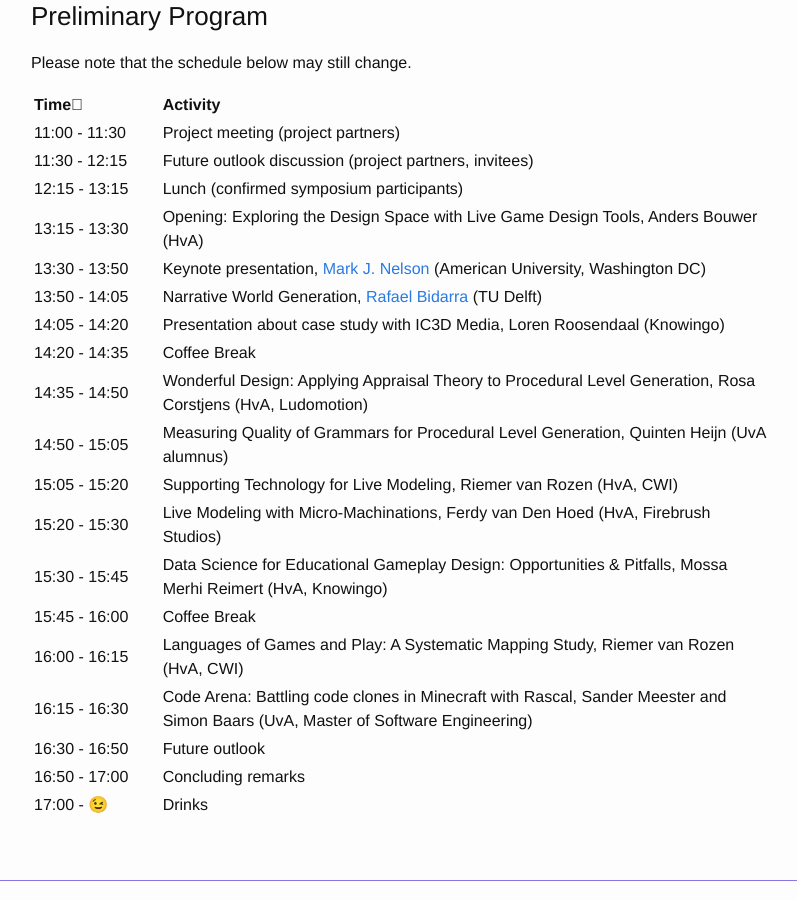
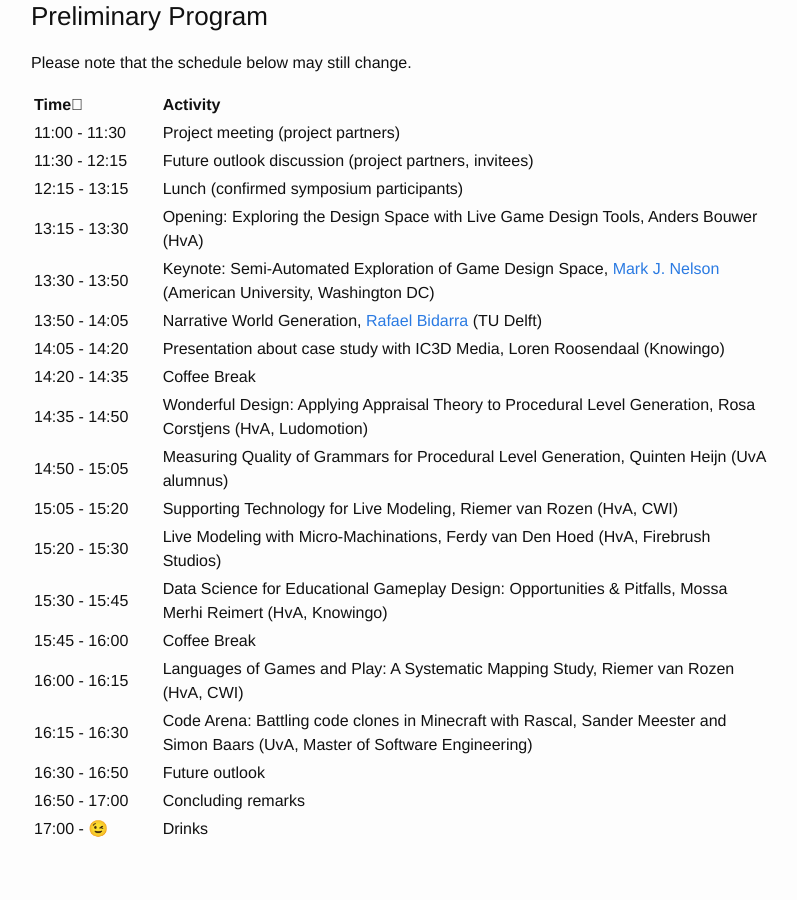
Before and after one commit to LiveGameDesign/LiveGameDesign.github.io, a Jekyll site: the page built from _posts/2019-01-02-Live-Game-Design-Symposium.md, in a window 1280 px wide and 900 px high, scrolled down 928 px. Shown: the whole window, without its empty margins (239-1036 px from the left). Built offline with Jekyll 4.4.1, drawn with Linux system fonts in a browser that asks for light colours; emoji names are drawn with the system emoji font.

Commit message:
added keynote title

```diff
--- a/_posts/2019-01-02-Live-Game-Design-Symposium.md
+++ b/_posts/2019-01-02-Live-Game-Design-Symposium.md
@@ -43,7 +43,7 @@ Please note that the schedule below may still change.
 | 11:30 - 12:15 | Future outlook discussion (project partners, invitees) |
 | 12:15 - 13:15 | Lunch (confirmed symposium participants)               |
 | 13:15 - 13:30 | Opening: Exploring the Design Space with Live Game Design Tools, Anders Bouwer (HvA) |
-| 13:30 - 13:50 | Keynote presentation, [Mark J. Nelson](http://www.kmjn.org) (American University, Washington DC) |
+| 13:30 - 13:50 | Keynote: Semi-Automated Exploration of Game Design Space, [Mark J. Nelson](http://www.kmjn.org) (American University, Washington DC) |
 | 13:50 - 14:05 | Narrative World Generation, [Rafael Bidarra](https://graphics.tudelft.nl/rafael-bidarra/) (TU Delft)  |
 | 14:05 - 14:20 | Presentation about case study with IC3D Media, Loren Roosendaal (Knowingo) |
 | 14:20 - 14:35 | Coffee Break                                                               |
```
